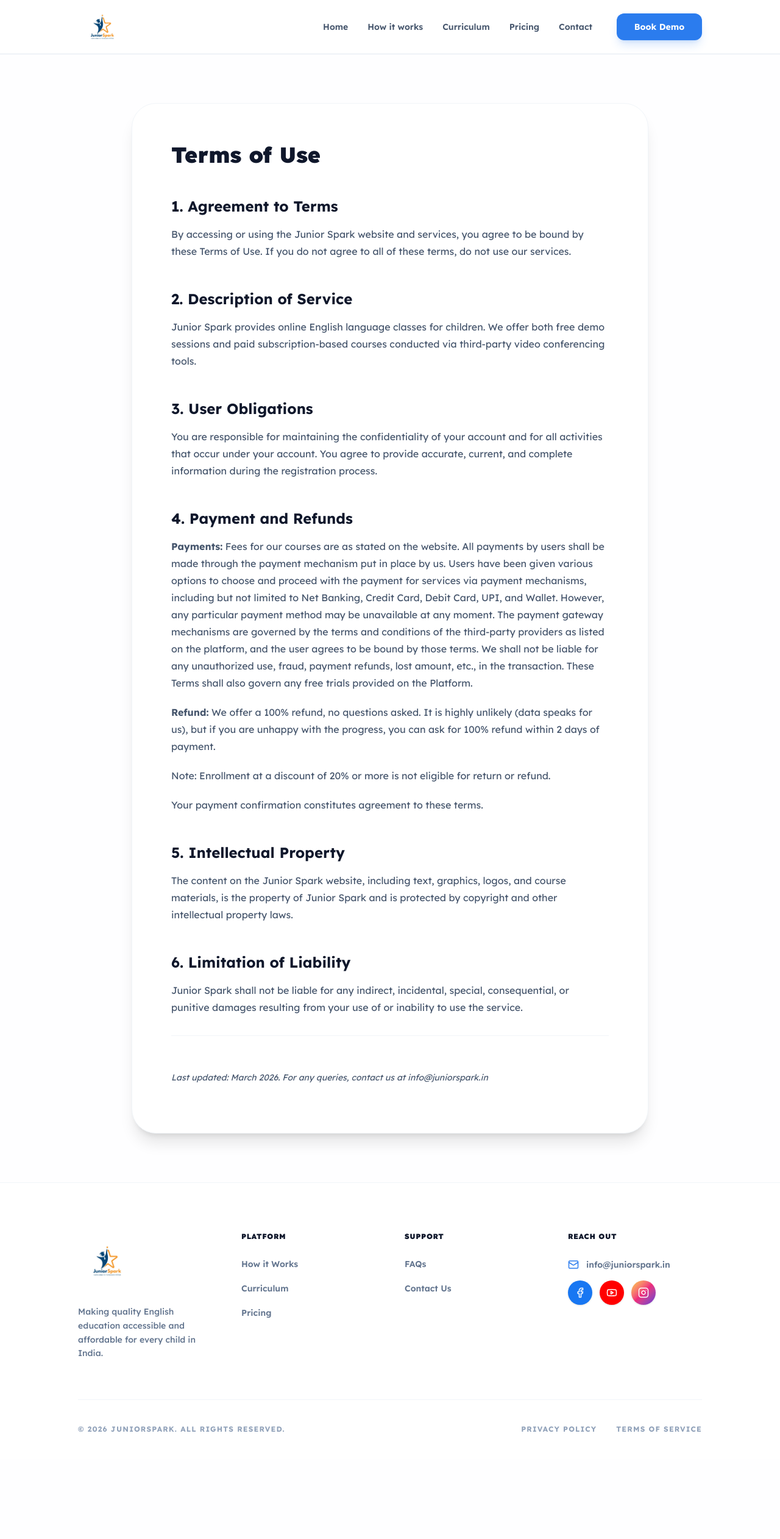
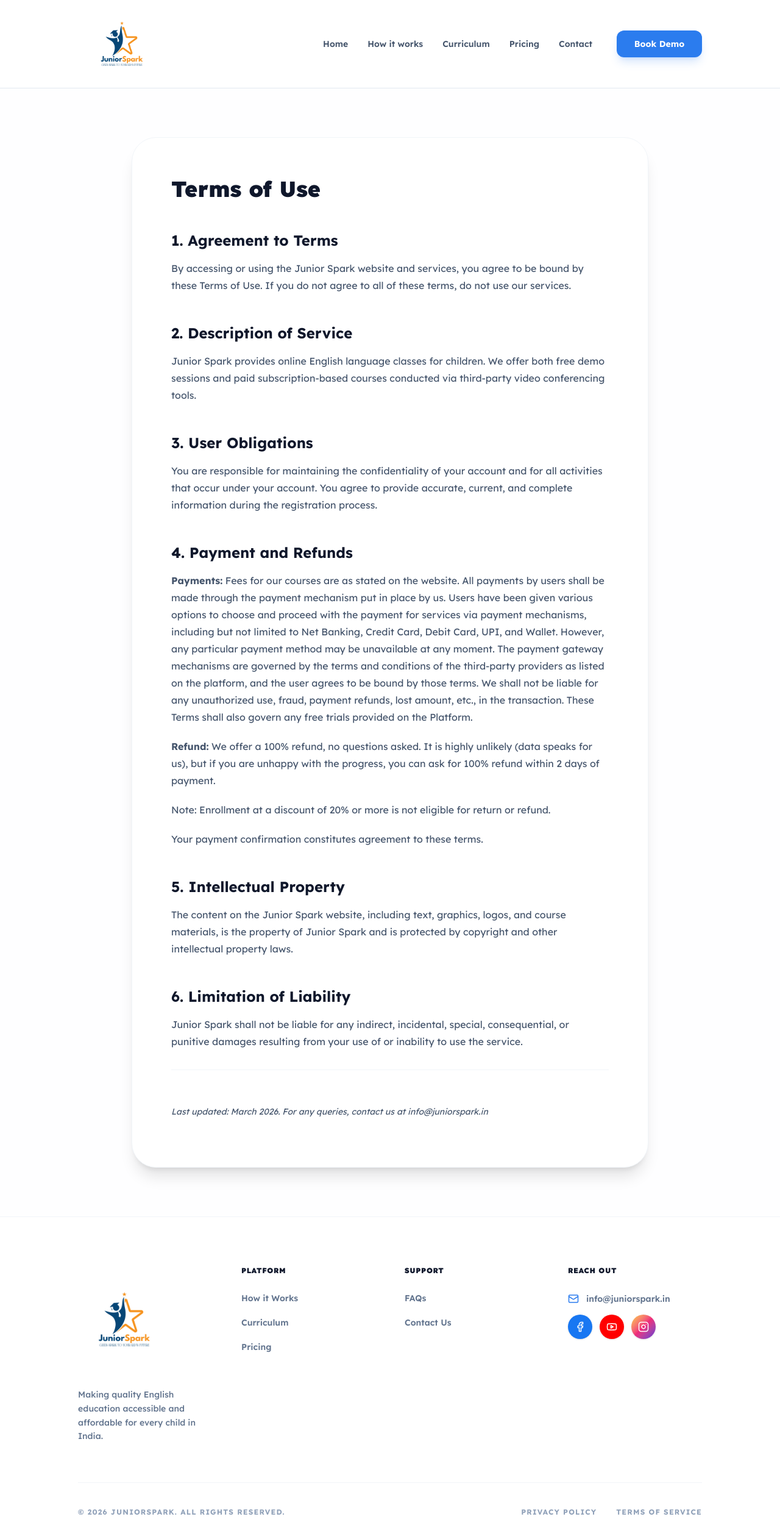
Before and after one commit to v4vivekkumarpandey/JuniorSpark, a Next.js app: page /terms in a window 1280 px wide. Shown: the top 2524 px of the page at 61% size. Before the commit the page ends 2392 px from the top, so only its background shows below. Built offline with nearby package versions, Linux system fonts and the light colour scheme.

Commit message:
Fix logo size — use explicit width to overcome image whitespace padding
Co-Authored-By: Claude Sonnet 4.6 <noreply@anthropic.com>

```diff
--- a/components/Footer.tsx
+++ b/components/Footer.tsx
@@ -11,9 +11,9 @@ export default function Footer() {
             <Image
               src="/logo.jpeg"
               alt="JuniorSpark Logo"
-              width={200}
-              height={100}
-              className="h-24 w-auto object-contain mix-blend-multiply"
+              width={180}
+              height={180}
+              className="w-44 h-auto object-contain mix-blend-multiply -ml-3"
             />
           </div>
           <p className="text-slate-500 font-medium text-sm leading-relaxed">
--- a/components/Navbar.tsx
+++ b/components/Navbar.tsx
@@ -24,9 +24,9 @@ export default function Navbar() {
           <Image
             src="/logo.jpeg"
             alt="JuniorSpark Logo"
-            width={180}
-            height={90}
-            className="h-20 w-auto object-contain mix-blend-multiply -my-3"
+            width={160}
+            height={160}
+            className="w-36 h-auto object-contain mix-blend-multiply -my-4"
             priority
           />
         </Link>
```
